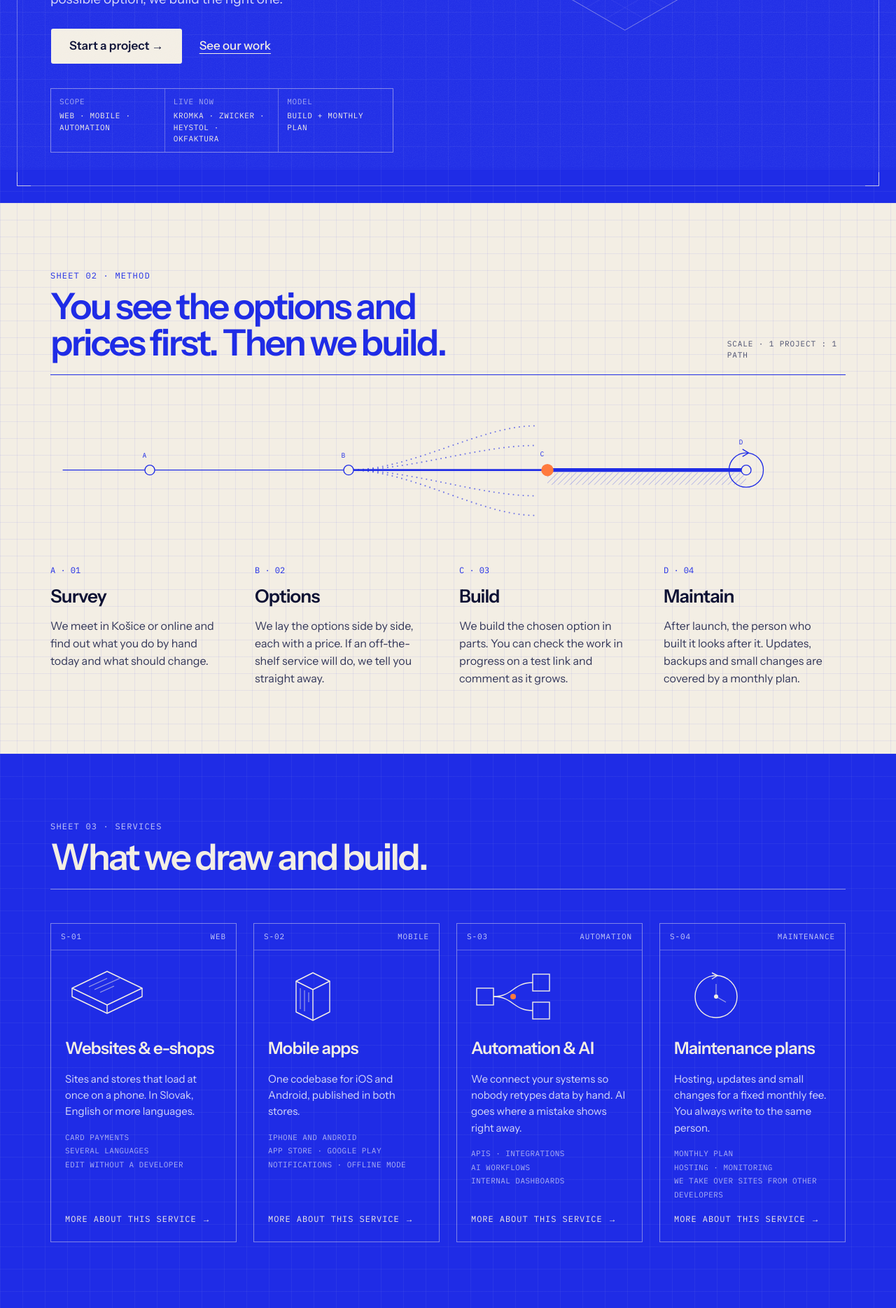
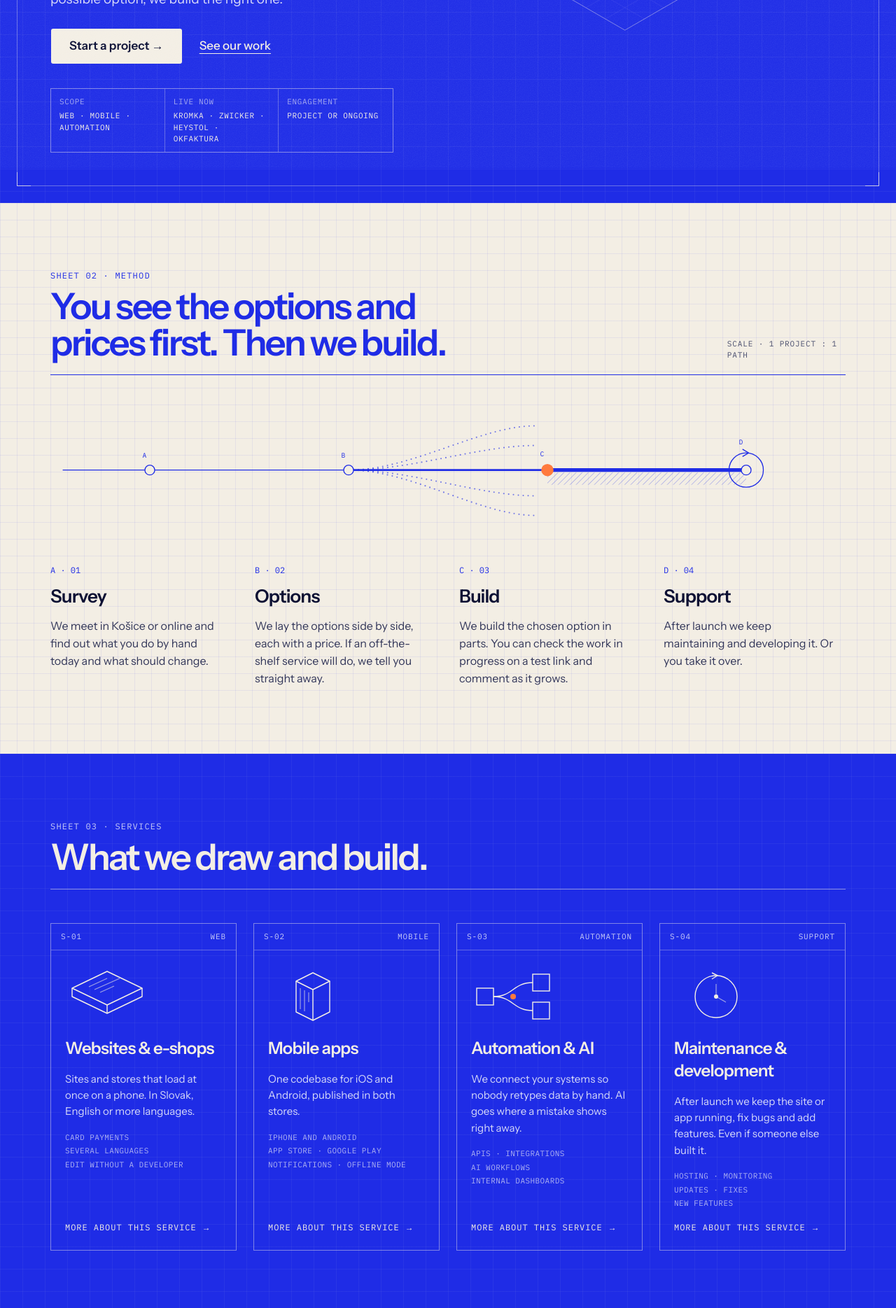
Before and after one commit to ergodic-sk/ergodic.sk, a Next.js app: page /en in a window 1280 px wide. Shown: the part 560-2429 px from the top of the page at 70% size. Built offline with nearby package versions, Linux system fonts and the light colour scheme.

Commit message:
Drop the monthly retainer as the headline model; support is an option after launch
Co-Authored-By: Claude Opus 5.5 <noreply@anthropic.com>
Claude-Session: https://claude.ai/code/session_01Ls4XTs9okKfoQw9exQUxiK

```diff
--- a/messages/en.json
+++ b/messages/en.json
@@ -28,8 +28,8 @@
     "scopeValue": "Web · Mobile · Automation",
     "clients": "Live now",
     "clientsValue": "Kromka · Zwicker · heystol · okfaktura",
-    "model": "Model",
-    "modelValue": "Build + monthly plan",
+    "model": "Engagement",
+    "modelValue": "Project or ongoing",
     "caption": "Paths considered · 1 built",
     "drawingStart": "Start",
     "drawingChosen": "V.04 · Chosen",
@@ -54,8 +54,8 @@
         "body": "We build the chosen option in parts. You can check the work in progress on a test link and comment as it grows."
       },
       "maintain": {
-        "title": "Maintain",
-        "body": "After launch, the person who built it looks after it. Updates, backups and small changes are covered by a monthly plan."
+        "title": "Support",
+        "body": "After launch we keep maintaining and developing it. Or you take it over."
       }
     }
   },
@@ -82,10 +82,10 @@
         "specs": "APIs · Integrations|AI workflows|Internal dashboards"
       },
       "care": {
-        "tag": "Maintenance",
-        "title": "Maintenance plans",
-        "body": "Hosting, updates and small changes for a fixed monthly fee. You always write to the same person.",
-        "specs": "Monthly plan|Hosting · Monitoring|We take over sites from other developers"
+        "tag": "Support",
+        "title": "Maintenance & development",
+        "body": "After launch we keep the site or app running, fix bugs and add features. Even if someone else built it.",
+        "specs": "Hosting · Monitoring|Updates · Fixes|New features"
       }
     },
     "more": "More about this service"
@@ -156,7 +156,7 @@
       "eshop": "E-shop",
       "mobile": "Mobile app",
       "automation": "Automation",
-      "care": "Maintenance",
+      "care": "Support for an existing project",
       "unsure": "Not sure yet"
     },
     "message": "What do you need",
--- a/messages/sk.json
+++ b/messages/sk.json
@@ -28,8 +28,8 @@
     "scopeValue": "Web · Mobil · Automatizácia",
     "clients": "V prevádzke",
     "clientsValue": "Kromka · Zwicker · heystol · okfaktura",
-    "model": "Model",
-    "modelValue": "Stavba + mesačný paušál",
+    "model": "Spolupráca",
+    "modelValue": "Projekt alebo dlhodobo",
     "caption": "Zvažované cesty · 1 postavená",
     "drawingStart": "Štart",
     "drawingChosen": "V.04 · Vybraná",
@@ -54,8 +54,8 @@
         "body": "Vybraný variant staviame po častiach. Priebežnú verziu si pozriete na testovacej adrese a pripomienky dávate počas práce."
       },
       "maintain": {
-        "title": "Správa",
-        "body": "Po spustení sa o projekt stará ten istý človek, ktorý ho postavil. Aktualizácie, zálohy a menšie úpravy pokrýva mesačný paušál."
+        "title": "Podpora",
+        "body": "Po spustení projekt ďalej udržiavame a rozvíjame. Alebo ho prevezmete vy."
       }
     }
   },
@@ -82,10 +82,10 @@
         "specs": "API · Integrácie|AI procesy|Interné dashboardy"
       },
       "care": {
-        "tag": "Správa",
-        "title": "Správa za paušál",
-        "body": "Hosting, aktualizácie a menšie úpravy za pevnú mesačnú sumu. Píšete vždy tomu istému človekovi.",
-        "specs": "Mesačný paušál|Hosting · Monitoring|Prevezmeme aj web po inom dodávateľovi"
+        "tag": "Podpora",
+        "title": "Správa a ďalší vývoj",
+        "body": "Po spustení udržiavame web či aplikáciu v chode, opravujeme chyby a pridávame funkcie. Aj keď ich robil niekto iný.",
+        "specs": "Hosting · Monitoring|Aktualizácie · Opravy|Nové funkcie"
       }
     },
     "more": "Viac o službe"
@@ -156,7 +156,7 @@
       "eshop": "E-shop",
       "mobile": "Mobilná aplikácia",
       "automation": "Automatizácia",
-      "care": "Správa (paušál)",
+      "care": "Podpora existujúceho projektu",
       "unsure": "Ešte neviem"
     },
     "message": "Čo potrebujete vyriešiť",
--- a/src/content/services.ts
+++ b/src/content/services.ts
@@ -71,7 +71,7 @@ export const services: Record<Locale, Record<ServiceKey, ServiceCopy>> = {
         },
         {
           q: "Čo sa s webom deje po spustení?",
-          a: "Môžete ho prevziať a spravovať sami. Alebo zostanete na mesačnom paušále a o hosting, aktualizácie a menšie úpravy sa postaráme my.",
+          a: "Môžete ho prevziať a spravovať sami. Alebo sa oň ďalej staráme my: hosting, aktualizácie, opravy aj nové funkcie.",
         },
       ],
     },
@@ -107,7 +107,7 @@ export const services: Record<Locale, Record<ServiceKey, ServiceCopy>> = {
         },
         {
           q: "Čo po spustení?",
-          a: "iOS aj Android sa každý rok menia a aplikácia s nimi musí držať krok. V mesačnom pláne ju udržiavame a pridávame menšie funkcie.",
+          a: "iOS aj Android sa každý rok menia a aplikácia s nimi musí držať krok. Po spustení ju môžeme ďalej udržiavať a pridávať funkcie.",
         },
       ],
     },
@@ -149,11 +149,11 @@ export const services: Record<Locale, Record<ServiceKey, ServiceCopy>> = {
       ],
     },
     care: {
-      metaTitle: "Správa webu a aplikácií za mesačný paušál | Ergodic",
+      metaTitle: "Správa, podpora a ďalší vývoj webu a aplikácií | Ergodic",
       metaDescription:
-        "Hosting, aktualizácie, monitoring a menšie funkcie každý mesiac za paušál. Jeden kontakt, ktorý pozná celý váš systém.",
-      h1: "Správa webu a aplikácií za mesačný paušál",
-      lead: "Web ani aplikácia nie sú hotové dňom spustenia. Za mesačný paušál ich udržíme v chode a aktuálne a pridáme menšie funkcie, keď ich budete potrebovať.",
+        "Hosting, aktualizácie, monitoring, opravy a nové funkcie po spustení. Pre weby a aplikácie, ktoré sme robili my aj iní.",
+      h1: "Správa a ďalší vývoj webu a aplikácií",
+      lead: "Web ani aplikácia nie sú hotové dňom spustenia. Udržíme ich v chode a aktuálne a pridáme funkcie, keď ich budete potrebovať.",
       forWho: [
         "Firmy bez vlastného programátora, ktoré ho nechcú hľadať pri každej zmene.",
         "Majitelia webov a aplikácií, ktorým pôvodný dodávateľ prestal odpovedať.",
@@ -163,7 +163,7 @@ export const services: Record<Locale, Record<ServiceKey, ServiceCopy>> = {
         "Hosting a SSL certifikáty.",
         "Bezpečnostné a systémové aktualizácie.",
         "Monitoring dostupnosti a chýb.",
-        "Menšie úpravy a nové funkcie každý mesiac.",
+        "Úpravy a nové funkcie podľa toho, čo práve potrebujete.",
         "Jeden kontakt, ktorý pozná celý systém.",
       ],
       faq: [
@@ -173,11 +173,11 @@ export const services: Record<Locale, Record<ServiceKey, ServiceCopy>> = {
         },
         {
           q: "Čo ak potrebujem väčšiu zmenu?",
-          a: "Menšie úpravy sú v paušále. Väčšiu zmenu nakreslíme ako samostatné varianty s cenou a rozhodnete sa vy.",
+          a: "Väčšiu zmenu nakreslíme ako samostatné varianty s cenou a rozhodnete sa vy.",
         },
         {
-          q: "Koľko stojí paušál?",
-          a: "Záleží na tom, koľko systémov spravujeme a koľko práce mesačne čakáte. Cenu poznáte vopred.",
+          q: "Ako sa platí za podporu?",
+          a: "Platiť môžete za odvedenú prácu alebo pevnou mesačnou sumou, ak čakáte prácu pravidelne. Cenu poznáte vopred.",
         },
       ],
     },
@@ -220,7 +220,7 @@ export const services: Record<Locale, Record<ServiceKey, ServiceCopy>> = {
         },
         {
           q: "What happens after launch?",
-          a: "You can take it over and run it yourself. Or stay on a monthly retainer and we handle hosting, updates and small changes.",
+          a: "You can take it over and run it yourself. Or we keep looking after it: hosting, updates, fixes and new features.",
         },
       ],
     },
@@ -256,7 +256,7 @@ export const services: Record<Locale, Record<ServiceKey, ServiceCopy>> = {
         },
         {
           q: "What happens after launch?",
-          a: "iOS and Android change every year and the app has to keep up. On a monthly plan we maintain it and add small features.",
+          a: "iOS and Android change every year and the app has to keep up. After launch we can keep maintaining it and adding features.",
         },
       ],
     },
@@ -298,11 +298,11 @@ export const services: Record<Locale, Record<ServiceKey, ServiceCopy>> = {
       ],
     },
     care: {
-      metaTitle: "Website and app maintenance retainer | Ergodic",
+      metaTitle: "Website and app maintenance, support and development | Ergodic",
       metaDescription:
-        "Hosting, updates, monitoring and small features every month for a flat fee. One contact who knows your whole system.",
-      h1: "Website and app maintenance on a monthly retainer",
-      lead: "A site or app isn't finished on launch day. On a monthly retainer we keep it running and up to date, and add small features when you need them.",
+        "Hosting, updates, monitoring, fixes and new features after launch. For sites and apps we built and ones we did not.",
+      h1: "Website and app maintenance and ongoing development",
+      lead: "A site or app isn't finished on launch day. We keep it running and up to date, and add features when you need them.",
       forWho: [
         "Companies without an in-house developer who don't want to hunt for one at every change.",
         "Owners of sites and apps whose original vendor stopped answering.",
@@ -312,7 +312,7 @@ export const services: Record<Locale, Record<ServiceKey, ServiceCopy>> = {
         "Hosting and SSL certificates.",
         "Security and platform updates.",
         "Uptime and error monitoring.",
-        "Small changes and new features every month.",
+        "Changes and new features when you need them.",
         "One contact who knows the whole system.",
       ],
       faq: [
@@ -322,11 +322,11 @@ export const services: Record<Locale, Record<ServiceKey, ServiceCopy>> = {
         },
         {
           q: "What if I need a bigger change?",
-          a: "Small changes are in the retainer. A bigger one we draw up as separate options with prices, and you decide.",
+          a: "We draw up a bigger change as separate options with prices, and you decide.",
         },
         {
-          q: "How much is the retainer?",
-          a: "It depends on how many systems we look after and how much work you expect each month. You know the price up front.",
+          q: "How do I pay for support?",
+          a: "You can pay for the work done, or a fixed monthly amount if you expect regular work. You know the price up front.",
         },
       ],
     },
```
